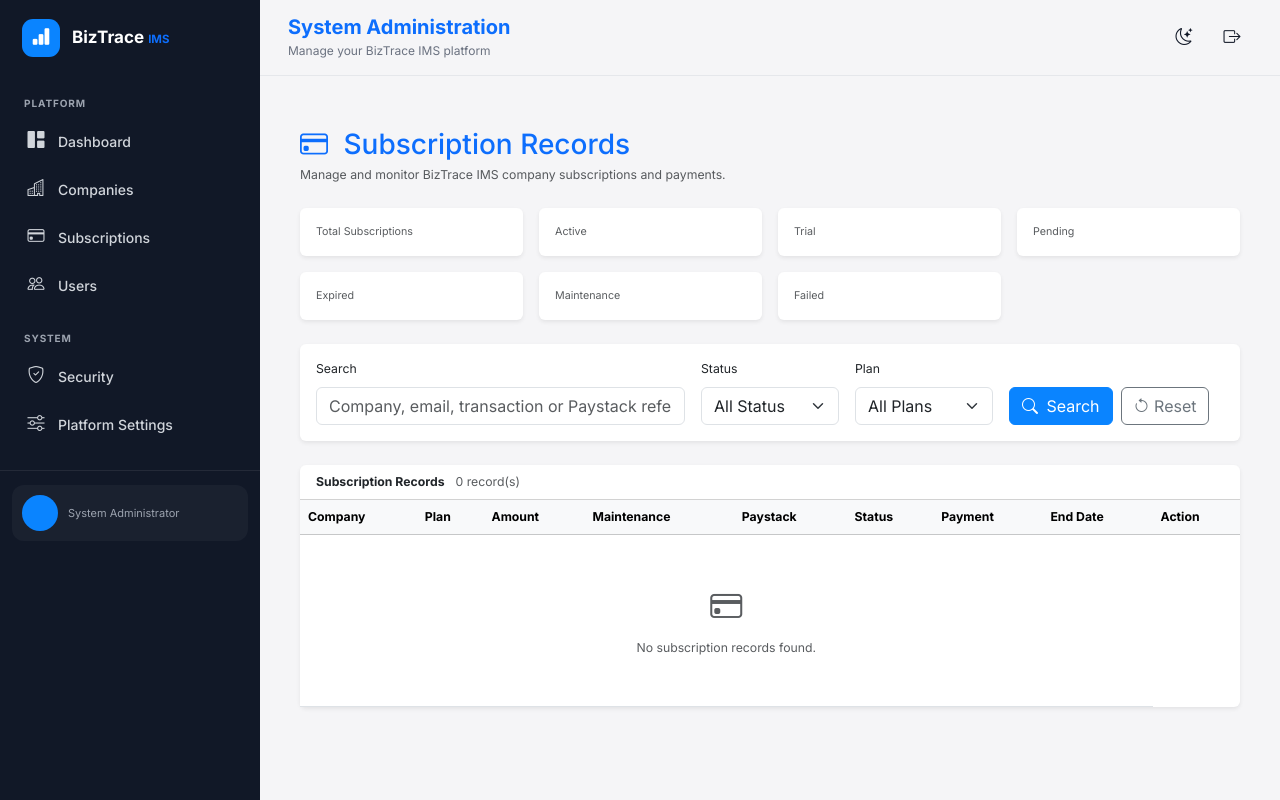
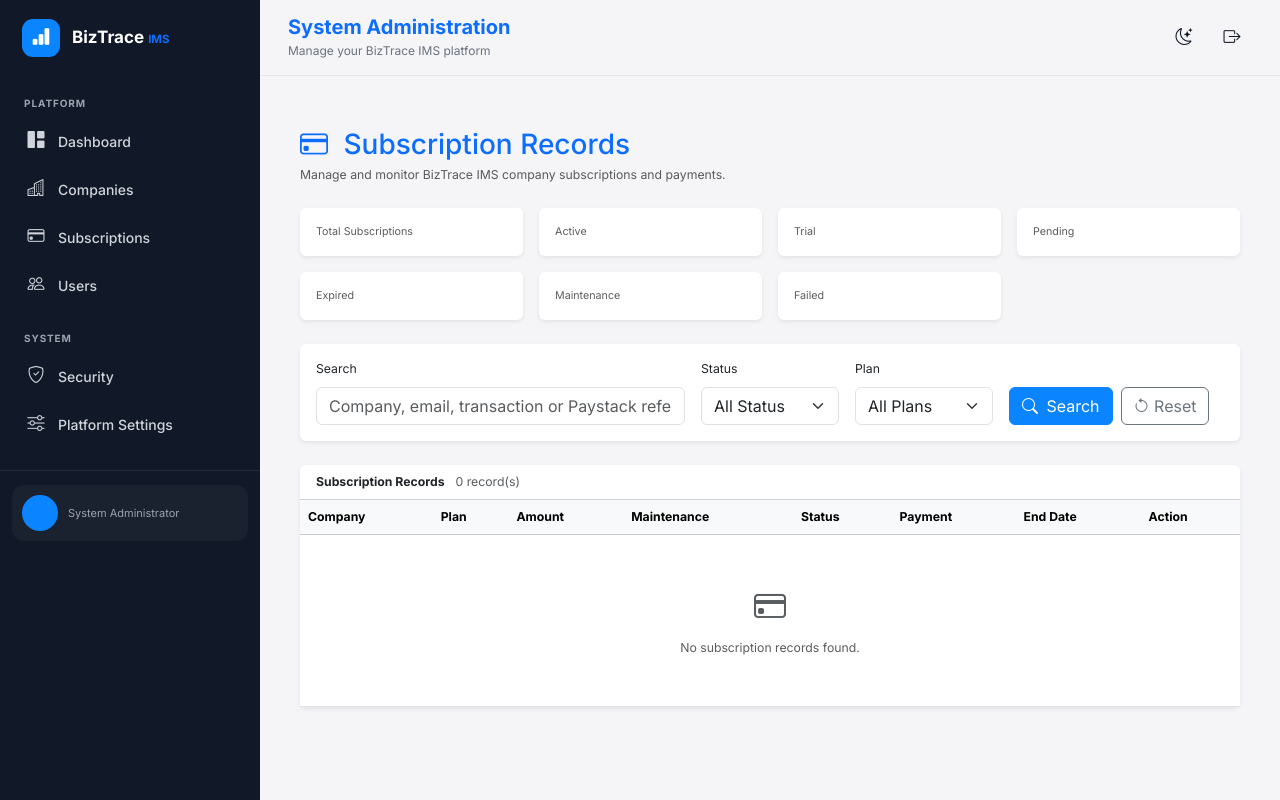
Before and after one commit to Coolguyifez/BIZTRACE-IMS, a Python web app: template app/templates/system_admin/subscriptions.html in a window 1280 px wide. Run offline with Jinja, Linux system fonts and the light colour scheme; the template is opened without the code that fills it, so the values that code supplies are empty.

Commit message:
Update subscriptions.html

```diff
--- a/app/templates/system_admin/subscriptions.html
+++ b/app/templates/system_admin/subscriptions.html
@@ -439,10 +439,6 @@ Subscription Records | System Admin
                             </th>
 
                             <th>
-                                Paystack
-                            </th>
-
-                            <th>
                                 Status
                             </th>
 
@@ -571,10 +567,6 @@ Subscription Records | System Admin
 
                                 {% endif %}
 
-                            </td>
-
-                            <td>
-                                ₦{{ "{:,.2f}".format((subscription.amount|float) * 1.015) }}
                             </td>
 
 
```
